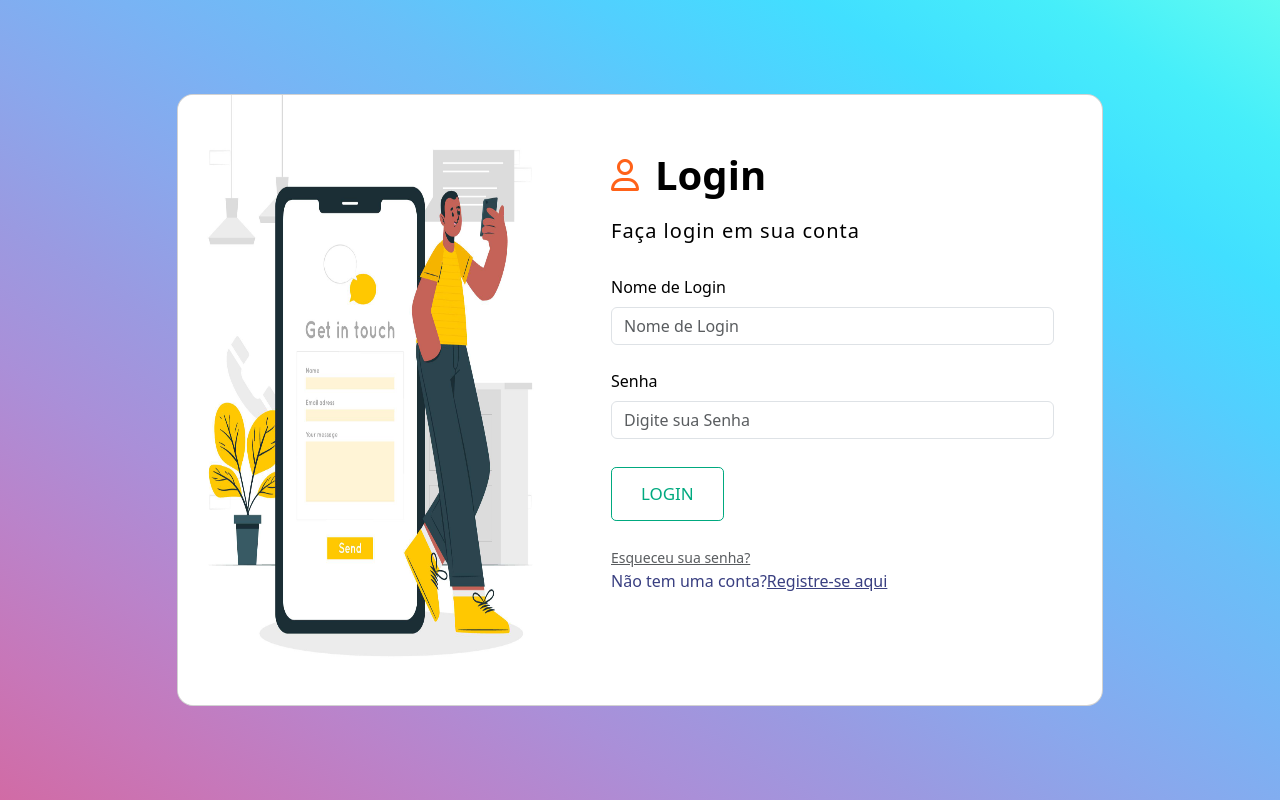
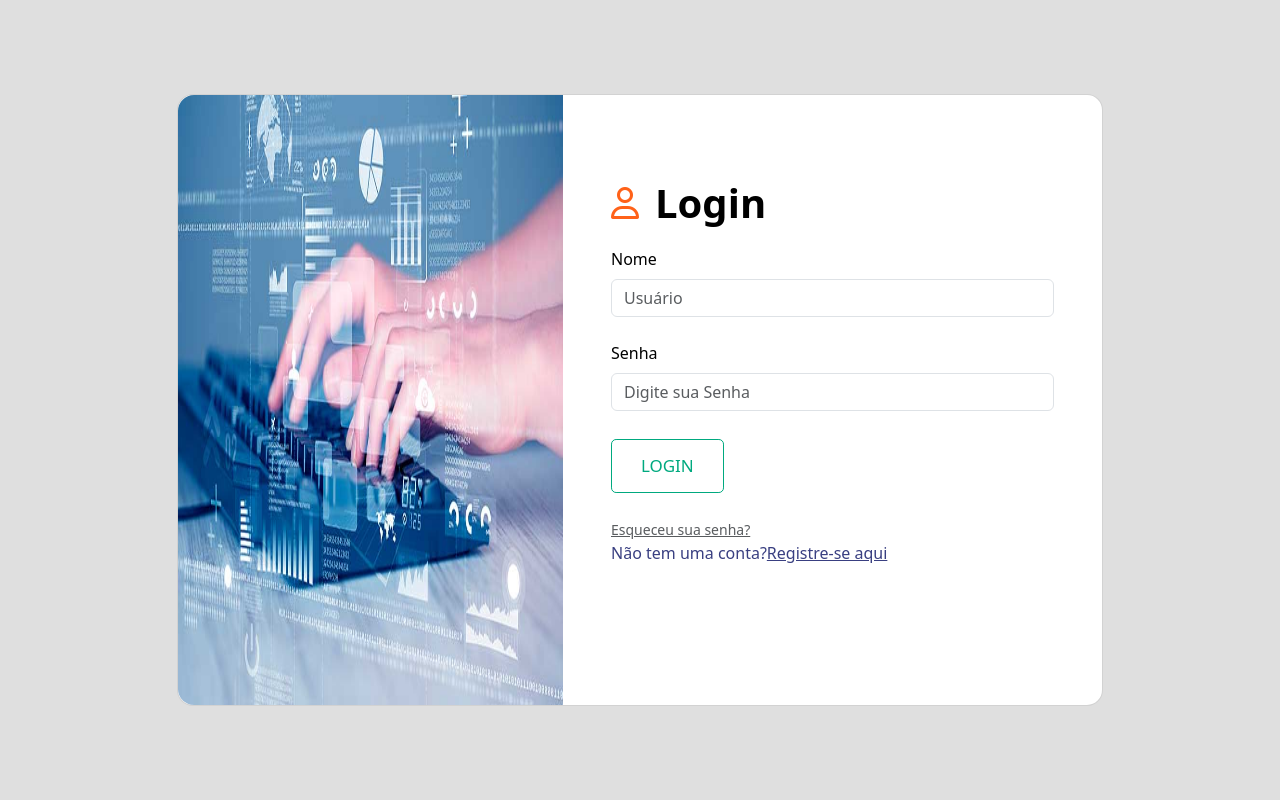
Before and after one commit to kemuelkesley/helpdesk-faculdade, a Django app: page /login in a window 1280 px wide. Run offline with Django 4.2, Linux system fonts and the light colour scheme; parts of the project's set-up code (start-up, migrations or seed data) failed here and were passed over; some libraries are stand-ins or nearby versions.

Commit message:
Foi colocada uma nova imagem na tela de login, foi incluida mensagem de erro ao digitar login ou senha errado.

```diff
--- a/setup/static/assets/css/style.css
+++ b/setup/static/assets/css/style.css
@@ -1,5 +1,7 @@
 section{
-    background-image: linear-gradient(to right top, #d16ba5, #c777b9, #ba83ca, #aa8fd8, #9a9ae1, #8aa7ec, #79b3f4, #69bff8, #52cffe, #41dfff, #46eefa, #5ffbf1);
+    /* background-image: linear-gradient(to right top, #d16ba5, #c777b9, #ba83ca, #aa8fd8, #9a9ae1, #8aa7ec, #79b3f4, #69bff8, #52cffe, #41dfff, #46eefa, #5ffbf1); */
+    background-color: rgba(192, 192, 192, 0.5); /* Cor de fundo cinza semi-transparente */
+    box-shadow: 0px 0px 10px rgba(0, 0, 0, 0.2); /* Sombra */
 }
 
 img{
@@ -70,3 +72,8 @@ button {
    button:active {
     filter: brightness(.8);
    }
+
+.custom-alert {
+    max-width: 600px;
+    padding: 3px;
+}
--- a/templates/usuarios/login.html
+++ b/templates/usuarios/login.html
@@ -22,7 +22,7 @@
         <div class="card" style="border-radius: 1rem;">
           <div class="row g-0">
             <div class="col-md-6 col-lg-5 d-none d-md-block">
-              <img class="img-fluid" src="{% static 'assets/img/img_tela.jpg' %}" style="height: 610px;">
+              <img class="img-fluid" src="{% static 'assets/img/helpdesk.jpg' %}" style="height: 610px;" alt="imagem de helpdesk">
             </div>
             <div class="col-md-6 col-lg-7 d-flex align-items-center">
               <div class="card-body p-4 p-lg-5 text-black">
@@ -34,7 +34,18 @@
                             <span class="h1 fw-bold mb-0">Login</span>
                         </div>
 
-                        <h5 class="fw-normal mb-3 pb-3" style="letter-spacing: 1px;">Faça login em sua conta</h5>
+                        <!-- <h5 class="fw-normal mb-3 pb-3" style="letter-spacing: 1px;">Faça login em sua conta</h5> -->
+
+                        <!-- Mensagem de erro -->
+
+                        {% if messages %}
+                        <div class="alert alert-danger custom-alert">
+                            {% for message in messages %}
+                            <p class="mb-0">{{ message }}</p>
+                            {% endfor %}
+                        </div>
+                        {% endif %}
+
 
                         {% for field in form.visible_fields %}
                         <div class="form-outline mb-4">
@@ -42,7 +53,6 @@
                             {{ field }}
                         </div>
                         {% endfor %}
-
 
                         <div class="pt-1 mb-4">
                             <button type="submit">Login</button>
--- a/usuarios/forms.py
+++ b/usuarios/forms.py
@@ -2,13 +2,13 @@ from django import forms
 
 class LoginForms(forms.Form):
     nome_login = forms.CharField(
-        label='Nome de Login',
+        label='Nome',
         required=True,
         max_length=30,
         widget=forms.TextInput(
             attrs={
                 "class" : "form-control",
-                "placeholder" : "Nome de Login"
+                "placeholder" : "Usuário"
             }
         )
     )
--- a/usuarios/views.py
+++ b/usuarios/views.py
@@ -5,29 +5,62 @@ from usuarios.forms import LoginForms
 
 from django.contrib import auth
 
+from django.contrib import messages
+
+
 
 # Create your views here.
 
+# def login(request):
+
+#     form = LoginForms()
+
+#     if request.method == 'POST':
+#         form = LoginForms(request.POST)
+
+#         if form.is_valid():
+#             print("Formulário válido")
+#             nome = form['nome_login'].value()
+#             senha = form['senha'].value()
+#             print(nome)
+#             print(senha)
+#         else:
+#             print("Formulário inválido")
+#             print(form.errors)
+#             return render(request, 'usuarios/login.html', {"form" : form})
+
+
+
+#         usuario = auth.authenticate(
+#             request,
+#             username=nome,
+#             password=senha
+#         )
+#         if usuario is not None:
+#             auth.login(request, usuario)
+#             print("Usuário autenticado")
+#             return redirect('admin:index')
+
+#         else:
+#             messages.error(request, 'Usuário ou senha incorretos. Por favor, tente novamente.')
+#             return redirect('login')
+
+#     return render(request, 'usuarios/login.html', {"form" : form})
+
+
+
 def login(request):
-
     form = LoginForms()
 
     if request.method == 'POST':
         form = LoginForms(request.POST)
 
-
-
         if form.is_valid():
-            print("Formulário válido")
-            nome = form['nome_login'].value()
-            senha = form['senha'].value()
-            print(nome)
-            print(senha)
-        else:
-            print("Formulário inválido")
-            print(form.errors)
-            return render(request, 'usuarios/login.html', {"form" : form})
-
+            nome = form.cleaned_data['nome_login']
+            senha = form.cleaned_data['senha']
+            if len(senha) < 6:
+                messages.error(request, 'A senha deve ter pelo menos 6 caracteres.')
+                return render(request, 'usuarios/login.html', {"form": form})
 
 
         usuario = auth.authenticate(
@@ -37,13 +70,10 @@ def login(request):
         )
         if usuario is not None:
             auth.login(request, usuario)
-            print("Usuário autenticado")
+            messages.success(request, 'Login com sucesso.')
             return redirect('admin:index')
-
         else:
+            messages.error(request, 'Usuário ou senha incorretos. Tente novamente')
             return redirect('login')
 
-
-
-
-    return render(request, 'usuarios/login.html', {"form" : form})
+    return render(request, 'usuarios/login.html', {"form": form})
```
Also changed, not shown: db.sqlite3, setup/static/assets/img/helpdesk.jpg (added).
